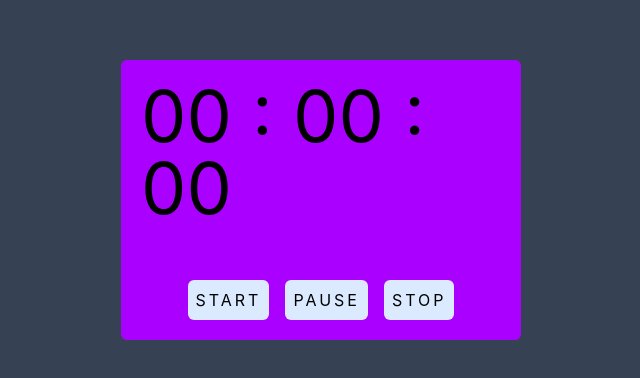
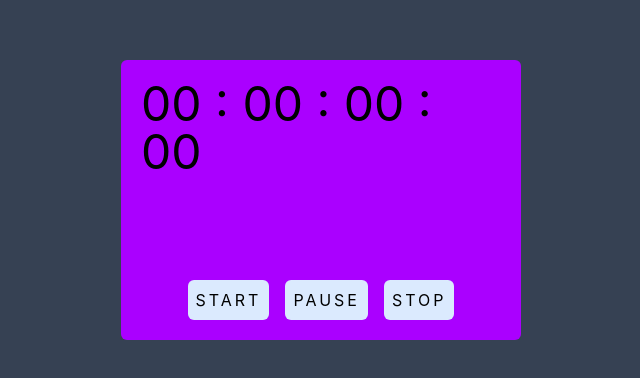
Before and after one commit to Tsiresiniaina/chronometer, a Vue app in the folder chronometer/: page / in a window 1280 px wide. Shown: the part 200-578 px from the top of the page, without its empty margins (319-959 px from the left). Built offline with nearby package versions, Linux system fonts and the light colour scheme.

Commit message:
Milliseconde affiché sur l'interface

```diff
--- a/chronometer/src/components/Chronometer.vue
+++ b/chronometer/src/components/Chronometer.vue
@@ -1,6 +1,6 @@
 <script setup>
 import { computed, ref } from "vue";
-const time = ref(0);
+const milliseconde = ref(0);
 const isRunning = ref(false);
 const intervalId = ref(null);
 
@@ -10,21 +10,24 @@ function startTimer() {
   }
   isRunning.value = true;
   intervalId.value = setInterval(() => {
-    time.value++;
-  }, 1000);
+    milliseconde.value += 10;
+  }, 10);
 }
-function pauseTimer() {
+function pausemilliseconder() {
   clearInterval(intervalId.value);
   isRunning.value = false
 }
+const ms = computed(() => {
+  return Math.floor((milliseconde.value % 1000) / 10);
+});
 const seconde = computed(()=>{
-    return Math.floor( time.value % 60 )
+    return Math.floor( (milliseconde.value/1000) % 60 )
 })
 const minutes = computed(()=>{
-    return Math.floor( (time.value / 60) % 60 )
+    return Math.floor( (milliseconde.value / 60000) % 60 )
 })
 const hours =  computed(()=>{
-    return Math.floor( (time.value / 3600) % 60 )
+    return Math.floor( (milliseconde.value / 3600000) % 60 )
 })
 </script>
 <template>
@@ -33,7 +36,8 @@ const hours =  computed(()=>{
   >
     <!-- EN TÊTE -->
     <div>
-      <span class="text-7xl">{{ String(hours).padStart(2,'0')}} : {{ String(minutes).padStart(2,'0') }} : {{ String(seconde).padStart(2,'0') }}</span>
+      <span class="text-5xl">{{ String(hours).padStart(2,'0')}} : {{ String(minutes).padStart(2,'0') }}
+        : {{ String(seconde).padStart(2,'0') }} : {{ String(ms).padStart(2,'0') }}</span>
     </div>
     <!-- CONTROL -->
     <div>
@@ -46,7 +50,7 @@ const hours =  computed(()=>{
         </button>
         <button
           class="p-2 rounded-md bg-blue-100 cursor-pointer"
-          @click="pauseTimer"
+          @click="pausemilliseconder"
         >
           <span class="tracking-[3px]">PAUSE</span>
         </button>
```
